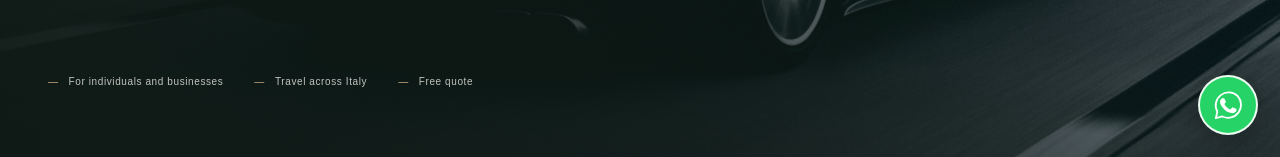
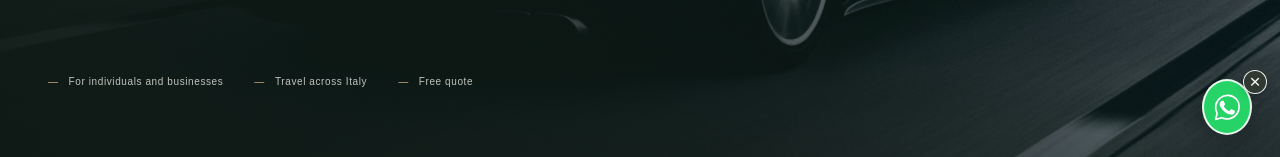
Before and after one commit to dibla92/eurovip2000, a Next.js app: page /en in a window 1280 px wide. Shown: the part 643-800 px from the top of the page. Built offline with nearby package versions, Linux system fonts and the light colour scheme.

Commit message:
migliorie

```diff
--- a/src/app/[locale]/page.tsx
+++ b/src/app/[locale]/page.tsx
@@ -3,6 +3,7 @@ import type { Metadata } from "next";
 import { notFound } from "next/navigation";
 import QuoteForm from "../quote-form";
 import SiteHeader from "./site-header";
+import WhatsAppWidget from "./whatsapp-widget";
 import { getTranslations, isLocale } from "../translations";
 
 export async function generateMetadata({
@@ -428,32 +429,11 @@ export default async function Home({
           </div>
         </div>
       </footer>
-      <a
-        className="whatsapp-float"
-        href="https://wa.me/393924044611"
-        target="_blank"
-        rel="noopener noreferrer"
-        aria-label={t.whatsappLabel}
-      >
-        <svg
-          aria-hidden="true"
-          viewBox="0 0 32 32"
-          fill="none"
-          xmlns="http://www.w3.org/2000/svg"
-        >
-          <path
-            d="M26.2 5.7A14.3 14.3 0 0 0 3.7 22.9L2 30l7.3-1.9A14.3 14.3 0 0 0 26.2 5.7Z"
-            stroke="currentColor"
-            strokeWidth="2"
-            strokeLinejoin="round"
-          />
-          <path
-            d="M11.5 9.7c-.4-.9-.8-.9-1.2-.9h-1c-.4 0-.9.2-1.3.7-.5.5-1.7 1.7-1.7 4.1 0 2.4 1.8 4.7 2 5 .3.3 3.5 5.5 8.6 7.5 4.2 1.7 5 .9 5.9.9.9-.1 2.9-1.2 3.3-2.4.4-1.2.4-2.2.3-2.4-.2-.2-.5-.3-1-.6s-2.9-1.4-3.3-1.5c-.4-.2-.8-.3-1.1.3-.4.5-1.3 1.5-1.6 1.8-.3.4-.6.4-1.1.1-.5-.2-2-1-3.8-2.5a14.3 14.3 0 0 1-2.6-3.3c-.3-.5 0-.8.2-1.1l.8-.9c.2-.3.3-.5.5-.8.1-.3 0-.6-.1-.9l-1.8-4Z"
-            fill="currentColor"
-            transform="translate(1 0) scale(.9)"
-          />
-        </svg>
-      </a>
+      <WhatsAppWidget
+        chatLabel={t.whatsappLabel}
+        closeLabel={t.whatsappClose}
+        reopenLabel={t.whatsappReopen}
+      />
     </>
   );
 }
--- /dev/null
+++ b/src/app/[locale]/whatsapp-widget.tsx
@@ -0,0 +1,70 @@
+"use client";
+
+import { useState } from "react";
+
+export default function WhatsAppWidget({
+  chatLabel,
+  closeLabel,
+  reopenLabel,
+}: {
+  chatLabel: string;
+  closeLabel: string;
+  reopenLabel: string;
+}) {
+  const [isOpen, setIsOpen] = useState(true);
+
+  if (!isOpen) {
+    return (
+      <button
+        className="whatsapp-tab"
+        type="button"
+        onClick={() => setIsOpen(true)}
+        aria-label={reopenLabel}
+      >
+        <span aria-hidden="true">WhatsApp</span>
+        <span className="whatsapp-tab-icon" aria-hidden="true">
+          ↗
+        </span>
+      </button>
+    );
+  }
+
+  return (
+    <div className="whatsapp-widget">
+      <button
+        className="whatsapp-close"
+        type="button"
+        onClick={() => setIsOpen(false)}
+        aria-label={closeLabel}
+      >
+        <span aria-hidden="true">×</span>
+      </button>
+      <a
+        className="whatsapp-float"
+        href="https://wa.me/393924044611"
+        target="_blank"
+        rel="noopener noreferrer"
+        aria-label={chatLabel}
+      >
+        <svg
+          aria-hidden="true"
+          viewBox="0 0 32 32"
+          fill="none"
+          xmlns="http://www.w3.org/2000/svg"
+        >
+          <path
+            d="M26.2 5.7A14.3 14.3 0 0 0 3.7 22.9L2 30l7.3-1.9A14.3 14.3 0 0 0 26.2 5.7Z"
+            stroke="currentColor"
+            strokeWidth="2"
+            strokeLinejoin="round"
+          />
+          <path
+            d="M11.5 9.7c-.4-.9-.8-.9-1.2-.9h-1c-.4 0-.9.2-1.3.7-.5.5-1.7 1.7-1.7 4.1 0 2.4 1.8 4.7 2 5 .3.3 3.5 5.5 8.6 7.5 4.2 1.7 5 .9 5.9.9.9-.1 2.9-1.2 3.3-2.4.4-1.2.4-2.2.3-2.4-.2-.2-.5-.3-1-.6s-2.9-1.4-3.3-1.5c-.4-.2-.8-.3-1.1.3-.4.5-1.3 1.5-1.6 1.8-.3.4-.6.4-1.1.1-.5-.2-2-1-3.8-2.5a14.3 14.3 0 0 1-2.6-3.3c-.3-.5 0-.8.2-1.1l.8-.9c.2-.3.3-.5.5-.8.1-.3 0-.6-.1-.9l-1.8-4Z"
+            fill="currentColor"
+            transform="translate(1 0) scale(.9)"
+          />
+        </svg>
+      </a>
+    </div>
+  );
+}
--- a/src/app/globals.css
+++ b/src/app/globals.css
@@ -95,14 +95,19 @@ textarea:focus-visible {
   transform: translateY(0);
 }
 
-.whatsapp-float {
+.whatsapp-widget {
   position: fixed;
-  z-index: 30;
+  z-index: 50;
   right: calc(22px + env(safe-area-inset-right));
   bottom: calc(22px + env(safe-area-inset-bottom));
-  display: grid;
-  width: 60px;
-  height: 60px;
+  width: 56px;
+  height: 56px;
+}
+
+.whatsapp-float {
+  display: grid;
+  width: 50px;
+  height: 56px;
   border: 2px solid rgba(255, 255, 255, 0.9);
   border-radius: 50%;
   color: #fff;
@@ -114,9 +119,67 @@ textarea:focus-visible {
     box-shadow 160ms ease;
 }
 
+.whatsapp-close {
+  position: absolute;
+  z-index: 1;
+  top: -9px;
+  right: -9px;
+  display: grid;
+  width: 24px;
+  height: 24px;
+  padding: 0;
+  border: 1px solid rgba(255, 255, 255, 0.9);
+  border-radius: 50%;
+  color: #fff;
+  background: #303832;
+  box-shadow: 0 2px 8px rgba(0, 0, 0, 0.2);
+  cursor: pointer;
+  place-items: center;
+}
+
+.whatsapp-close span {
+  margin-top: -2px;
+  font-size: 19px;
+  line-height: 1;
+}
+
+.whatsapp-tab {
+  position: fixed;
+  z-index: 50;
+  bottom: calc(22px + env(safe-area-inset-bottom));
+  left: calc(22px + env(safe-area-inset-left));
+  display: inline-flex;
+  min-height: 42px;
+  padding: 0 15px;
+  align-items: center;
+  gap: 12px;
+  border: 1px solid rgba(255, 255, 255, 0.7);
+  border-radius: 3px;
+  color: #fff;
+  background: #20342e;
+  box-shadow: 0 5px 18px rgba(0, 0, 0, 0.2);
+  cursor: pointer;
+  font-size: 11px;
+  font-weight: 700;
+  letter-spacing: 0.03em;
+  transition:
+    transform 160ms ease,
+    background 160ms ease;
+}
+
+.whatsapp-tab:hover {
+  transform: translateY(-2px);
+  background: #182923;
+}
+
+.whatsapp-tab-icon {
+  color: #8be0a4;
+  font-size: 15px;
+}
+
 .whatsapp-float svg {
-  width: 29px;
-  height: 29px;
+  width: 27px;
+  height: 27px;
 }
 
 .whatsapp-float:hover {
@@ -1361,6 +1424,17 @@ textarea:focus-visible {
     scroll-padding-top: 128px;
   }
 
+  .whatsapp-widget,
+  .whatsapp-float {
+    width: 52px;
+    height: 52px;
+  }
+
+  .whatsapp-float svg {
+    width: 25px;
+    height: 25px;
+  }
+
   .page-width,
   .header-inner {
     width: calc(100% - 40px);
@@ -1697,11 +1771,14 @@ textarea:focus-visible {
     width: 100%;
   }
 
-  .whatsapp-float {
+  .whatsapp-widget {
     right: calc(16px + env(safe-area-inset-right));
     bottom: calc(16px + env(safe-area-inset-bottom));
-    width: 56px;
-    height: 56px;
+  }
+
+  .whatsapp-tab {
+    bottom: calc(16px + env(safe-area-inset-bottom));
+    left: calc(16px + env(safe-area-inset-left));
   }
 }
 
--- a/src/app/translations.ts
+++ b/src/app/translations.ts
@@ -209,6 +209,8 @@ const translations = {
     backToTop: "Torna all'inizio ↑",
     whatsappLabel:
       "Apri la chat WhatsApp con Eurovip 2000 al numero +39 392 404 4611",
+    whatsappClose: "Nascondi il pulsante WhatsApp",
+    whatsappReopen: "Mostra il pulsante WhatsApp",
     form: {
       name: "Come ti chiami?",
       email: "La tua email",
@@ -437,6 +439,8 @@ const translations = {
     backToTop: "Back to top ↑",
     whatsappLabel:
       "Open a WhatsApp chat with Eurovip 2000 at +39 392 404 4611",
+    whatsappClose: "Hide the WhatsApp button",
+    whatsappReopen: "Show the WhatsApp button",
     form: {
       name: "Your name",
       email: "Your email",
```
